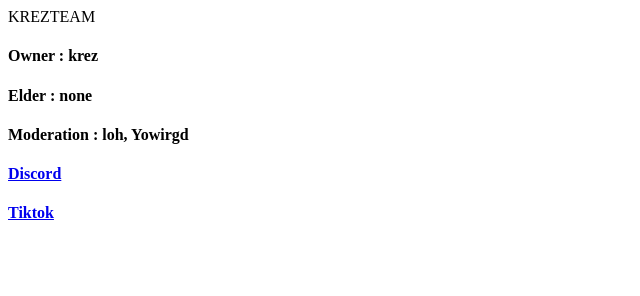
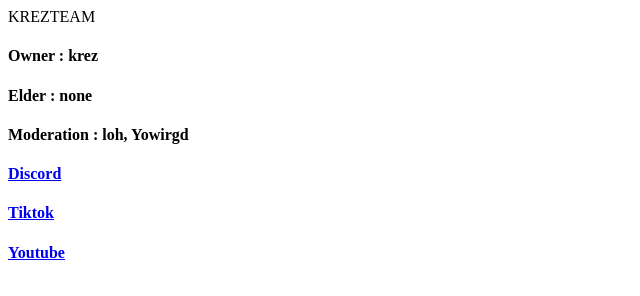
Before and after one commit to KREZYT/KREZTEAML, a plain HTML site: page index.html in a window 1280 px wide. Shown: the whole page, without its empty margins (0-640 px from the left). Drawn offline with Linux system fonts and the light colour scheme.

Commit message:
Update index.html

```diff
--- a/index.html
+++ b/index.html
@@ -16,4 +16,6 @@ KREZTEAM
 <h4><a href="https://discord.gg/Z6STvG7wNv">Discord</a></h4>
 
 <h4><a href="https://www.tiktok.com/@krez_gd">Tiktok</a></h4>
+
+<h4><a href="https://www.youtube.com/channel/UC_NnAg6wLKoADmlrF2E40Pw">Youtube</a></h4>
 </html>
```
